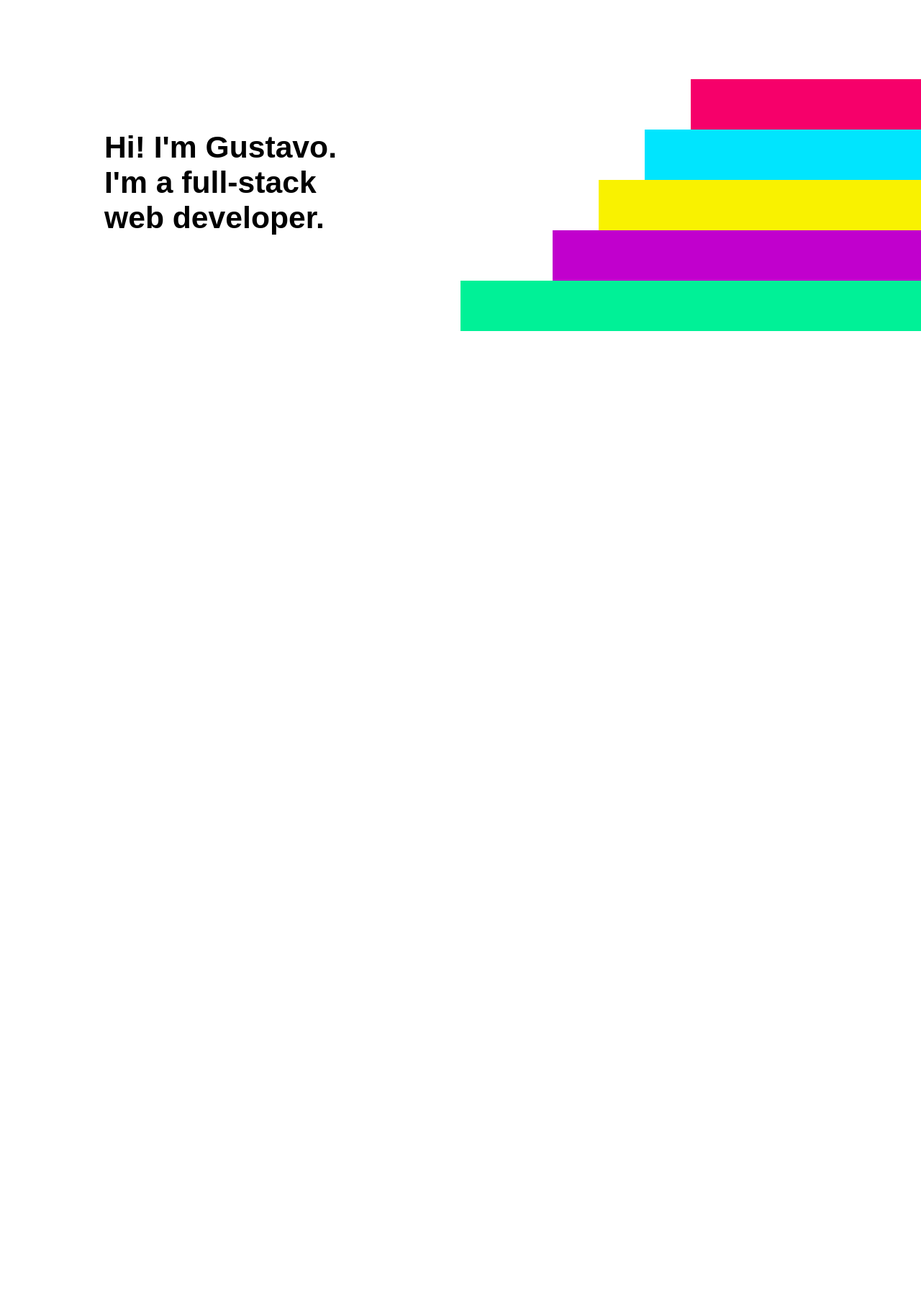
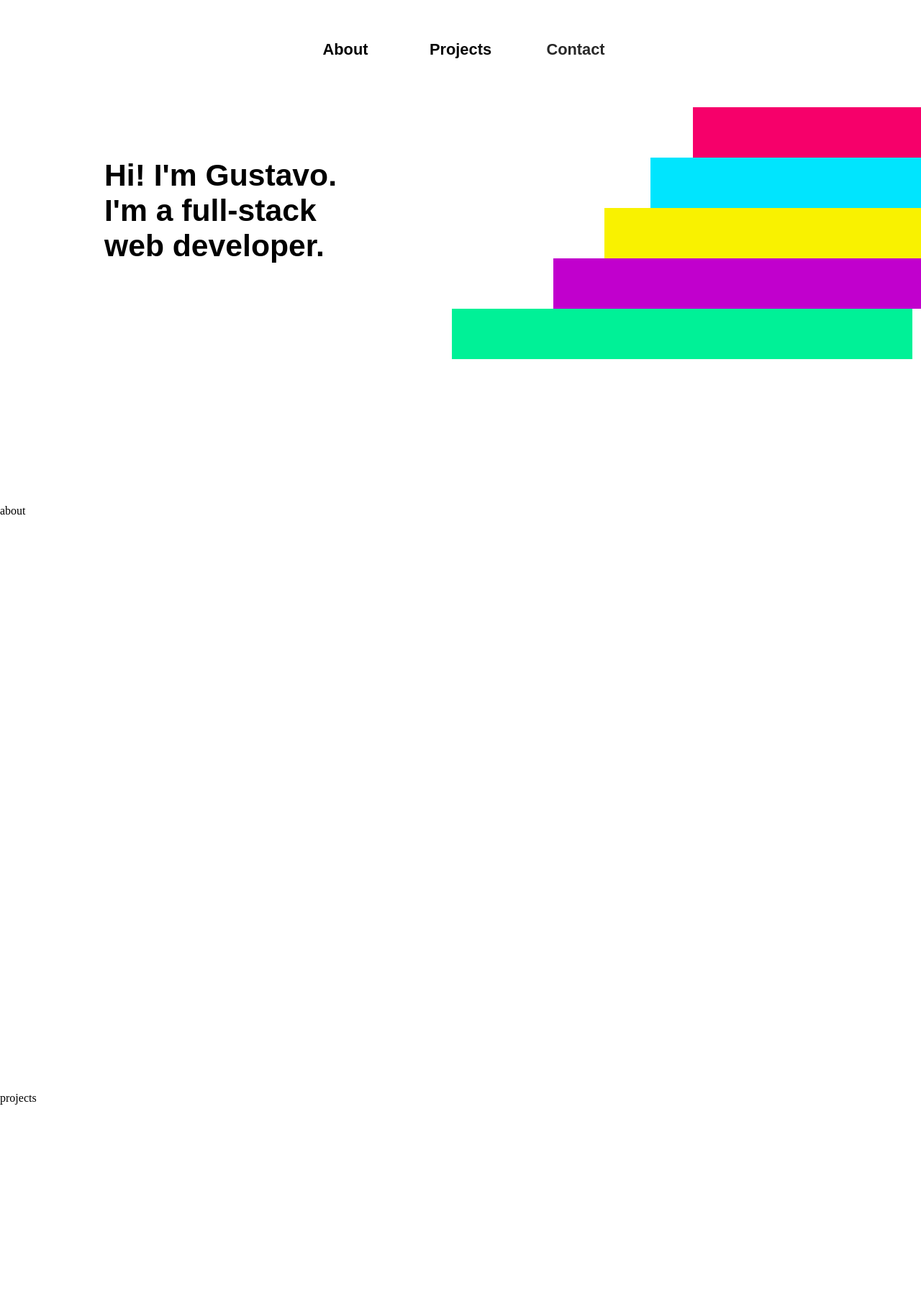
Before and after one commit to gustavop13/resume_fiv3, a Vue app: page / in a window 1280 px wide. Shown: the part 115-1920 px from the top of the page at 72% size. Before the commit the page ends 1600 px from the top, so only its background shows below. Built offline with nearby package versions, Linux system fonts and the light colour scheme; the HTML template or start-up script is replaced by a standard one.

Commit message:
added components/page scroll

```diff
--- a/src/App.vue
+++ b/src/App.vue
@@ -2,24 +2,24 @@
   <div id="app">
     <First/>
     <Second/>
-    <!-- <Third/>
-    <Fourth/> -->
+    <Third/>
+    <Fourth/>
   </div>
 </template>
 
 <script>
 import First from './components/First.vue'
 import Second from './components/Second.vue'
-// import Third from './components/Third.vue'
-// import Fourth from './components/Fourth.vue'
+import Third from './components/Third.vue'
+import Fourth from './components/Fourth.vue'
 
 export default {
   name: 'App',
   components: {
     First,
     Second,
-    // Third,
-    // Fourth
+    Third,
+    Fourth
   }
 }
 </script>
--- a/src/components/First.vue
+++ b/src/components/First.vue
@@ -1,10 +1,12 @@
 <template>
-  <section id="layout1">
+  <section id="home">
+    <Nav/>
     <StripeBg id='graphic1'/>
   </section>
 </template>
 
 <script>
+import Nav from './Nav.vue'
 import StripeBg from './StripeBg.vue'
 
 export default {
@@ -13,6 +15,7 @@ export default {
     msg: String
   },
   components: {
+    Nav,
     StripeBg
   }
 }
@@ -20,16 +23,15 @@ export default {
 
 <style scoped>
 
-#layout1 {
+#home {
   height: 100%;
-  display: flex;
-  align-items: center;
 }
 
 #graphic1 {
   position: absolute;
   height: 350px;
   width: 100%;
+  overflow: hidden;
 }
 
 </style>
--- a/src/components/Fourth.vue
+++ b/src/components/Fourth.vue
@@ -1,35 +1,23 @@
 <template>
-  <section id="layout1">
-    <StripeBg id='graphic1'/>
+  <section id="contact">
+    <p>contact</p>
   </section>
 </template>
 
 <script>
-import StripeBg from './StripeBg.vue'
 
 export default {
   name: 'Fourth',
   props: {
     msg: String
-  },
-  components: {
-    StripeBg
   }
 }
 </script>
 
 <style scoped>
 
-#layout1 {
+#contact {
   height: 100%;
-  display: flex;
-  align-items: center;
-}
-
-#graphic1 {
-  position: absolute;
-  height: 300px;
-  width: 100%;
 }
 
 </style>
--- /dev/null
+++ b/src/components/Nav.vue
@@ -0,0 +1,93 @@
+<template>
+  <div id='container'>
+    <div id='nav'>
+      <h3 class='s' id='aboutButton' v-on:click='scrollTo'>About</h3>
+      <h3 class='s' id='projectsButton' v-on:click='scrollTo'>Projects</h3>
+      <h3 class='s' id='contactButton' v-on:click='scrollTo'>Contact</h3>
+    </div>
+  </div>
+</template>
+
+<script>
+import gsap from 'gsap';
+export default {
+  name: 'Nav',
+  props: {
+    msg: String
+  },
+  mounted: function() {
+    gsap.from(".s", {
+      opacity: 0,
+      duration: 2,
+      stagger: 0.4,
+      delay: 3
+    });
+  },
+  methods: {
+    scrollTo: function(event) {
+      let mult = 1;
+      if(event.target.id === 'aboutButton') {
+        mult = 1;
+      } else if(event.target.id === 'projectsButton') {
+        mult = 2;
+      } else if(event.target.id === 'contactButton') {
+        mult = 3;
+      }
+      gsap.to(document.body, {
+        scrollTop: mult * window.innerHeight,
+        duration: 1,
+        ease: 'power1.out'
+      });
+      gsap.to(document.documentElement, {
+        scrollTop: mult * window.innerHeight,
+        duration: 1,
+        ease: 'power1.out'
+      });
+    }
+  }
+}
+</script>
+
+<style scoped>
+
+#container {
+  width: 100%;
+  height: 33%;
+  font-family: 'Montserrat', sans-serif;
+  font-size: 14pt;
+  font-weight: bold;
+  text-align: center;
+  display: flex;
+  align-items: center;
+}
+
+#nav {
+  width: fit-content;
+  margin: auto;
+  margin-bottom: 80px;
+  display: flex;
+  align-items: center;
+}
+
+h3 {
+  margin: -20px;
+  width: 200px;
+  cursor: pointer;
+  transition: color 1s;
+}
+
+h3:hover {
+  transition: color 0.3s;
+}
+
+#aboutButton:hover {
+  color: #f6006a;
+}
+#projectsButton:hover {
+  color: #c100cd;
+}
+#contactButton:hover {
+  color: #00f197;
+}
+
+</style>
--- a/src/components/Second.vue
+++ b/src/components/Second.vue
@@ -1,5 +1,6 @@
 <template>
-  <section id="layout1">
+  <section id="about">
+    <p>about</p>
   </section>
 </template>
 
@@ -8,25 +9,14 @@ export default {
   name: 'Second',
   props: {
     msg: String
-  },
-  components: {
-
   }
 }
 </script>
 
 <style scoped>
 
-#layout1 {
-  height: 100%;
-  display: flex;
-  align-items: center;
-}
-
-#graphic1 {
-  position: absolute;
-  height: 300px;
-  width: 100%;
-}
+  #about {
+    height: 100%;
+  }
 
 </style>
--- a/src/components/StripeBg.vue
+++ b/src/components/StripeBg.vue
@@ -36,10 +36,10 @@
     mounted: function() {
       gsap.from(".stripe", {
         right: '1500px',
-        duration: 1,
+        duration: 5,
         delay: 1,
         stagger: 0.2,
-        ease: 'power3.out'
+        ease: 'elastic'
       });
       gsap.from("#henlo", {
         opacity: 0,
@@ -51,6 +51,10 @@
 </script>
 
 <style>
+  #stripeBg {
+    display: flex;
+    align-items: center;
+  }
   #henlo {
     position: absolute;
     width: 50%;
--- a/src/components/Third.vue
+++ b/src/components/Third.vue
@@ -1,35 +1,23 @@
 <template>
-  <section id="layout1">
-    <StripeBg id='graphic1'/>
+  <section id="projects">
+    <p>projects</p>
   </section>
 </template>
 
 <script>
-import StripeBg from './StripeBg.vue'
 
 export default {
   name: 'Third',
   props: {
     msg: String
-  },
-  components: {
-    StripeBg
   }
 }
 </script>
 
 <style scoped>
 
-#layout1 {
+#projects {
   height: 100%;
-  display: flex;
-  align-items: center;
-}
-
-#graphic1 {
-  position: absolute;
-  height: 300px;
-  width: 100%;
 }
 
 </style>
```
